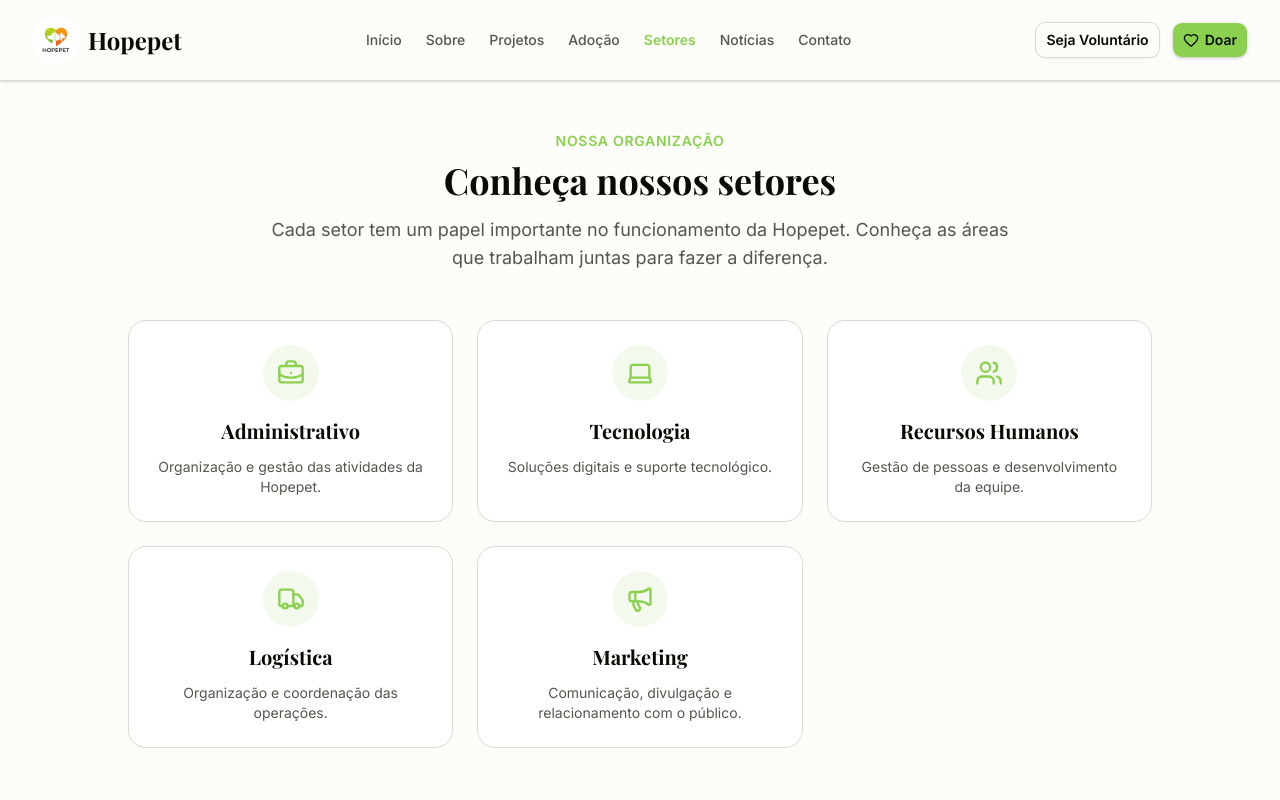
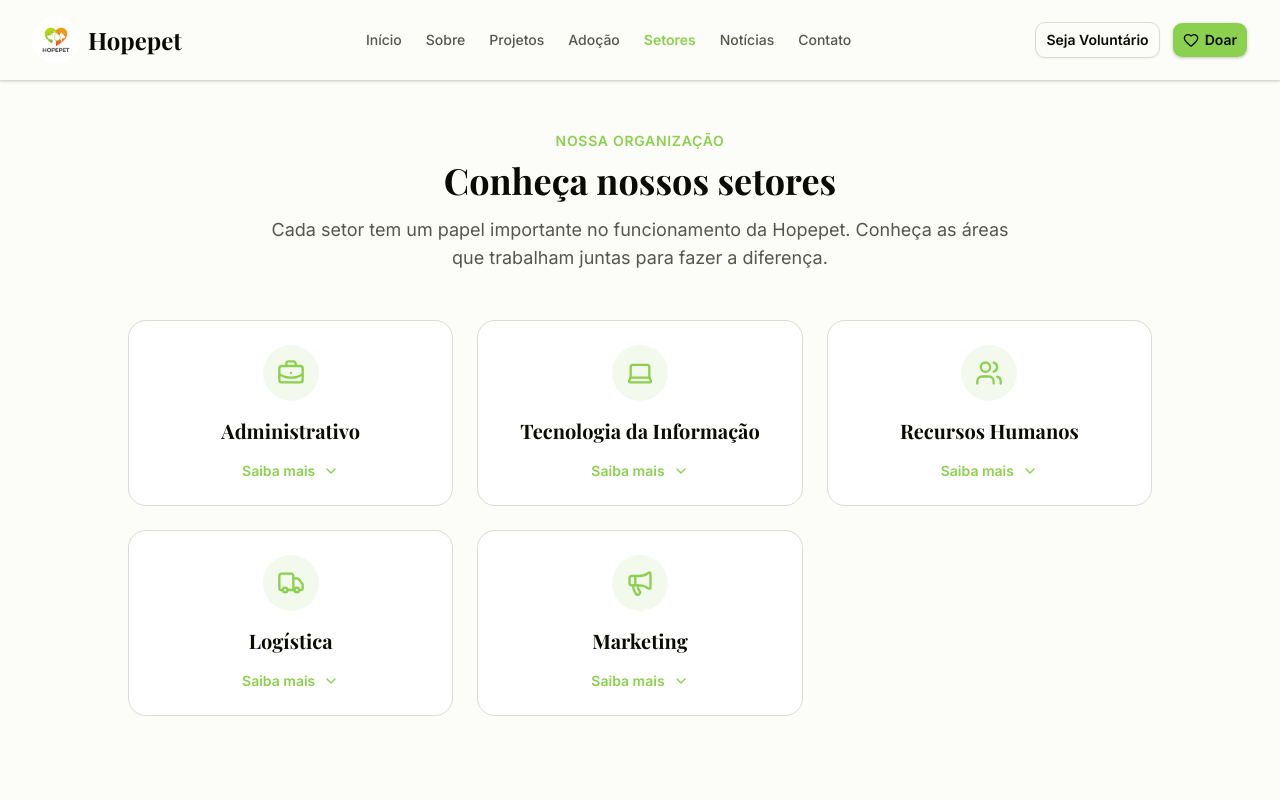
Before and after one commit to thaaporto526-commits/hopepet, a Next.js app: page /sectors in a window 1280 px wide. Shown: the top 800 px of the page. Built offline with nearby package versions, Linux system fonts and the light colour scheme; a web font is replaced by a local one.

Commit message:
Update page.tsx

```diff
--- a/app/sectors/page.tsx
+++ b/app/sectors/page.tsx
@@ -1,10 +1,14 @@
+"use client";
+
 import Image from "next/image";
+import { useState } from "react";
 import {
   BriefcaseBusiness,
   Laptop,
   Users,
   Truck,
   Megaphone,
+  ChevronDown,
 } from "lucide-react";
 import { playfair } from "@/lib/fonts";
 import { Section } from "@/components/ui/section";
@@ -12,32 +16,39 @@ import { Section } from "@/components/ui/section";
 const sectors = [
   {
     name: "Administrativo",
-    description: "Organização e gestão das atividades da Hopepet.",
+    description:
+      "Nosso setor é responsável por organizar e administrar a parte burocrática e a comunicação da ONG. Garantimos que tudo funcione de forma correta e transparente, cuidando de documentos, controle de gastos, atendimento ao público e apoio na captação de recursos.",
     icon: BriefcaseBusiness,
   },
   {
-    name: "Tecnologia",
-    description: "Soluções digitais e suporte tecnológico.",
+    name: "Tecnologia da Informação",
+    description:
+      "O setor de TI é responsável pela infraestrutura tecnológica, sistemas de gestão e presença digital da ONG. Desenvolve e gerencia as plataformas para adoção online, gestão de voluntários e comunicação com doadores.",
     icon: Laptop,
   },
   {
     name: "Recursos Humanos",
-    description: "Gestão de pessoas e desenvolvimento da equipe.",
+    description:
+      "O RH é responsável por cuidar das pessoas e do ambiente de trabalho, atuando na contratação, treinamento, avaliação, gestão de benefícios e alinhamento dos objetivos da equipe com os da organização.",
     icon: Users,
   },
   {
     name: "Logística",
-    description: "Organização e coordenação das operações.",
+    description:
+      "O setor logístico da Hopepet é responsável por planejar, organizar e controlar todas as atividades relacionadas ao recebimento, armazenamento, distribuição e transporte de recursos destinados ao cuidado dos animais. Atua garantindo que alimentos, medicamentos, materiais de higiene, doações e equipamentos cheguem aos locais certos no momento adequado, apoiando resgates, tratamentos veterinários, eventos de adoção e campanhas solidárias.",
     icon: Truck,
   },
   {
     name: "Marketing",
-    description: "Comunicação, divulgação e relacionamento com o público.",
+    description:
+      "O marketing ajuda a ONG Hopepet a divulgar seu trabalho de resgate de animais, atrair doadores e voluntários e aumentar as adoções. Com campanhas e publicações, a ONG mostra sua missão e conquista apoio da comunidade.",
     icon: Megaphone,
   },
 ];
 
 export default function SectorsPage() {
+  const [openSector, setOpenSector] = useState<string | null>(null);
+
   return (
     <Section id="sectors">
       <div className="max-w-3xl mx-auto text-center mb-12">
@@ -60,11 +71,12 @@ export default function SectorsPage() {
       <div className="grid grid-cols-1 sm:grid-cols-2 lg:grid-cols-3 gap-6 max-w-5xl mx-auto">
         {sectors.map((sector) => {
           const Icon = sector.icon;
+          const isOpen = openSector === sector.name;
 
           return (
             <div
               key={sector.name}
-              className="bg-card border rounded-2xl p-6 text-center hover:shadow-md transition"
+              className="bg-card border rounded-2xl p-6 text-center hover:shadow-md transition-all"
             >
               <div className="w-14 h-14 rounded-full bg-primary/10 flex items-center justify-center mx-auto mb-4">
                 <Icon className="w-7 h-7 text-primary" />
@@ -74,9 +86,27 @@ export default function SectorsPage() {
                 {sector.name}
               </h2>
 
-              <p className="text-sm text-muted-foreground">
-                {sector.description}
-              </p>
+              {isOpen && (
+                <p className="text-sm text-muted-foreground leading-relaxed mb-4">
+                  {sector.description}
+                </p>
+              )}
+
+              <button
+                type="button"
+                onClick={() =>
+                  setOpenSector(isOpen ? null : sector.name)
+                }
+                aria-expanded={isOpen}
+                className="flex items-center justify-center gap-2 mx-auto mt-4 text-sm font-semibold text-primary cursor-pointer"
+              >
+                {isOpen ? "Ver menos" : "Saiba mais"}
+                <ChevronDown
+                  className={`w-4 h-4 transition-transform ${
+                    isOpen ? "rotate-180" : ""
+                  }`}
+                />
+              </button>
             </div>
           );
         })}
```
